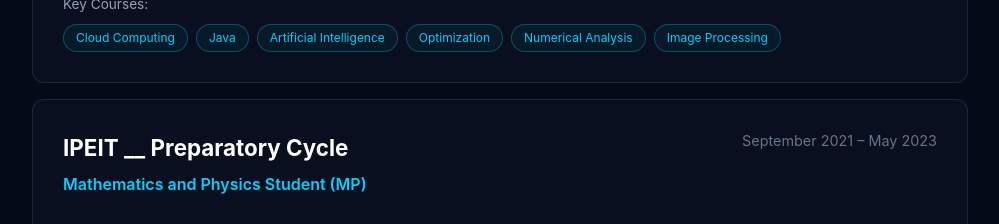
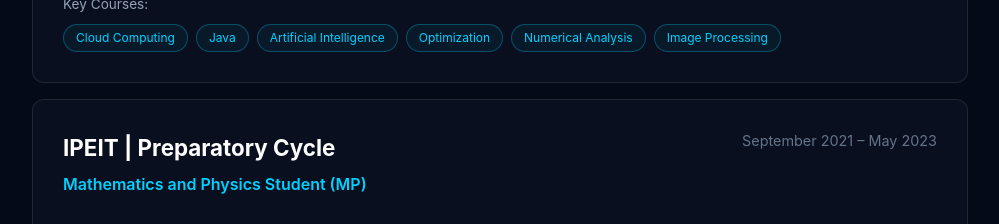
Before and after one commit to EyaTaktak/mon_portfolio, an Angular app: page / in a window 1280 px wide. Shown: the part 1640-1864 px from the top of the page, without its empty margins (140-1139 px from the left). Built offline with nearby package versions, Linux system fonts and the light colour scheme.

Commit message:
update ci/cd 2

```diff
--- a/src/app/data.ts
+++ b/src/app/data.ts
@@ -102,7 +102,7 @@
     ]
   },
   {
-    school: "IPEIT __ Preparatory Cycle",
+    school: "IPEIT | Preparatory Cycle",
     schoolUrl: "http://www.ipeit.rnu.tn/",
     degree: "Mathematics and Physics Student (MP)",
     period: "September 2021 – May 2023",
```
